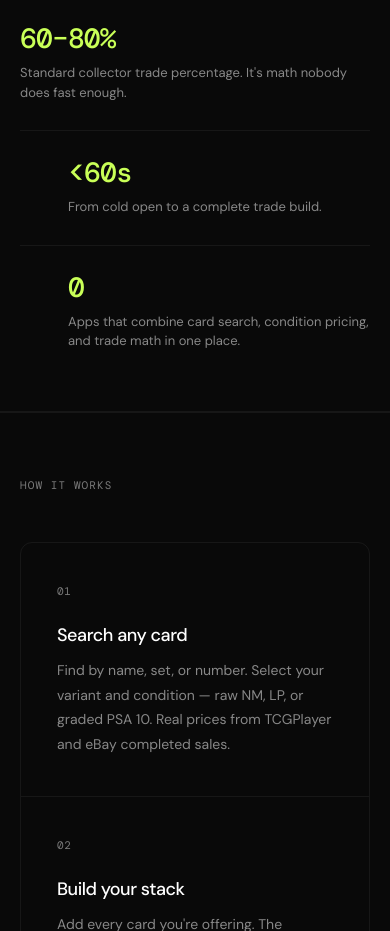
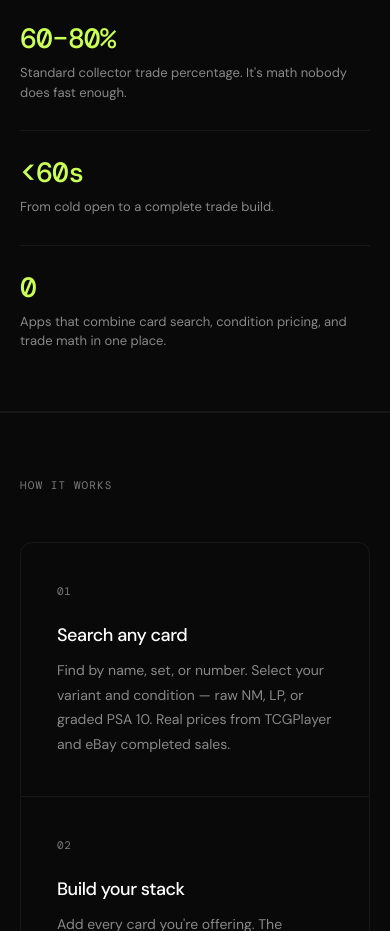
Before and after one commit to tradestacktcg/website, a plain HTML site: page index.html in a window 390 px wide. Shown: the part 880-1811 px from the top of the page. Drawn offline with nearby package versions, Linux system fonts and the light colour scheme.

Commit message:
Fixing alignment issue
Fixing alignment issue

```diff
--- a/index.html
+++ b/index.html
@@ -413,6 +413,8 @@
       .number-item {
         padding: 28px 0;
         border-left: none !important;
+        padding-left: 0 !important;
+        padding-right: 0 !important;
         border-bottom: 1px solid var(--border);
       }
       .number-item:last-child { border-bottom: none; padding-bottom: 0; }
```
